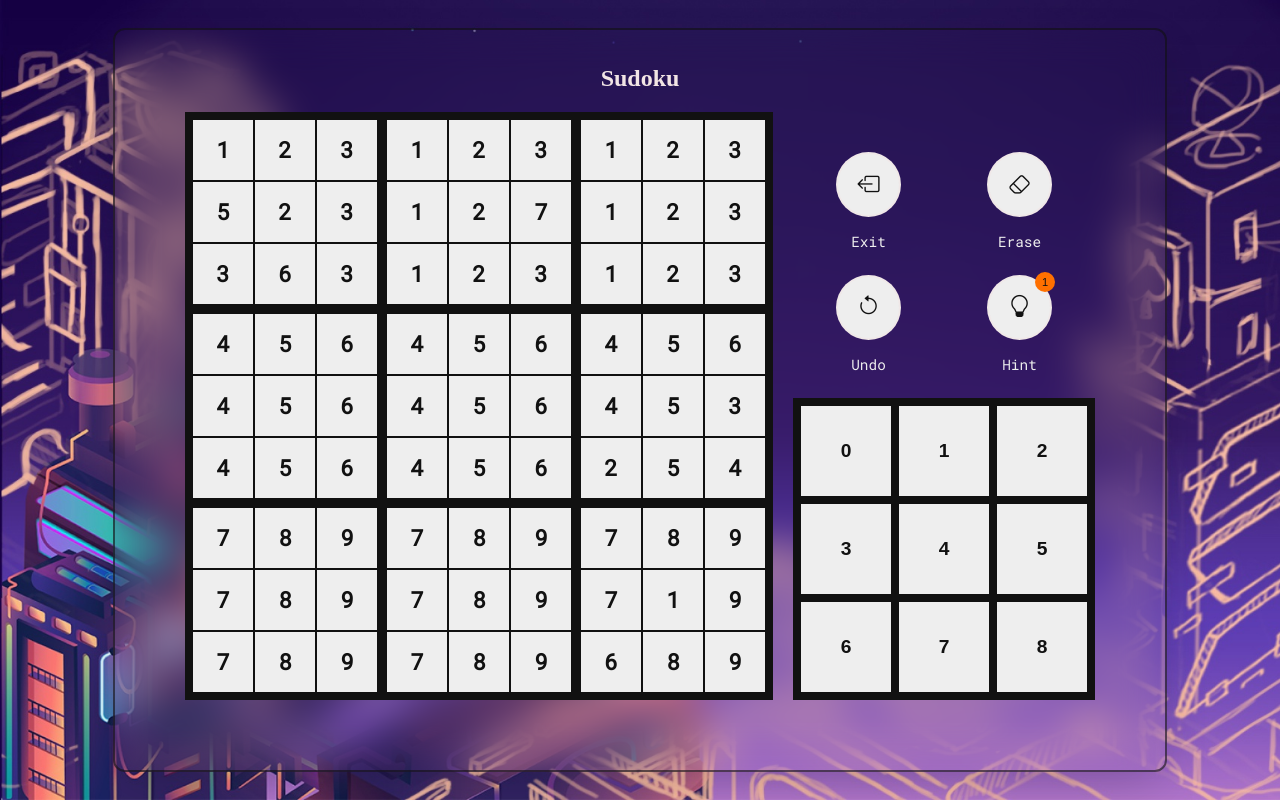
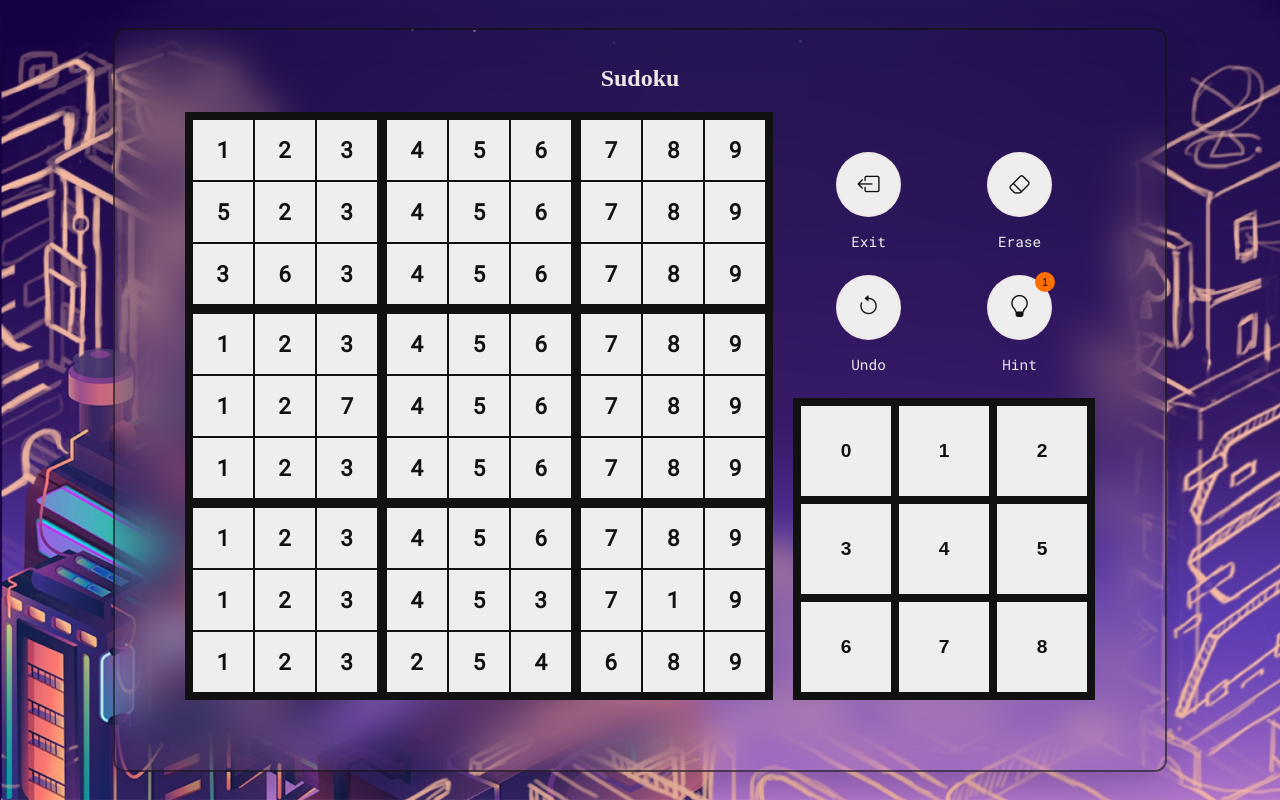
Before and after one commit to DIPIKA555/project, a React (Create React App) app: page /game in a window 1280 px wide. Built offline with nearby package versions, Linux system fonts and the light colour scheme; a web font is replaced by a local one.

Commit message:
Board render bug fix

```diff
--- a/src/components/Game.js
+++ b/src/components/Game.js
@@ -50,7 +50,7 @@ function NumberControl(props) {
 }
 
 function Tile(props) {
-  const { setSelected, selected, x, y } = props
+  const { setSelected, selected, x, y, group } = props
 
   const [value, setValue] = useState(sudoku[x][y])
   const [current, setCurrent] = useState(false)
@@ -75,8 +75,8 @@ function Tile(props) {
 const calculateTilesValues = (group) => {
   const { min_x, max_x, min_y, max_y } = sudokuGroups[group]
   let array = []
-  for (let i = min_x; i <= max_x; i++) {
-    for (let j = min_y; j <= max_y; j++) {
+  for (let i = min_y; i <= max_y; i++) {
+    for (let j = min_x; j <= max_x; j++) {
       array.push({ x: i, y: j })
     }
   }
@@ -98,7 +98,7 @@ function TileGroup(props) {
   return (
     <div className='tile-group'>
       {tilesArray.map((element, key) => {
-        return <Tile key={key} setSelected={setSelected} selected={selected} x={element.x} y={element.y} />
+        return <Tile group={group} key={key} setSelected={setSelected} selected={selected} x={element.x} y={element.y} />
       })}
     </div>
   )
```
